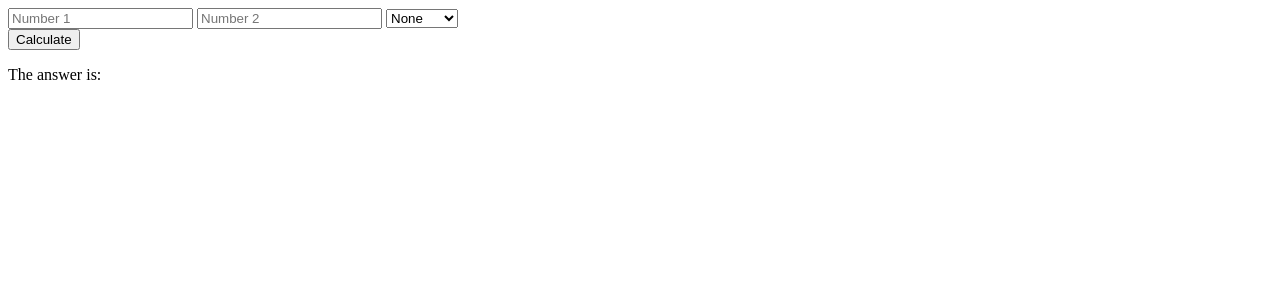
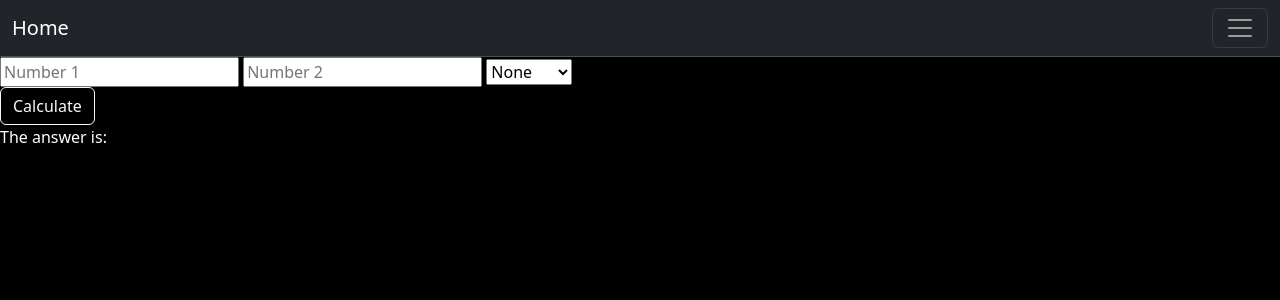
Before and after one commit to Cam2007209/PHPLessons2, a PHP site: page /calculator.php in a window 1280 px wide. Shown: the top 300 px of the page. Run offline with PHP 8.4, Linux system fonts and the light colour scheme.

Commit message:
Update calculator.php

```diff
--- a/calculator.php
+++ b/calculator.php
@@ -4,8 +4,44 @@
     <meta charset="UTF-8">
     <meta name="viewport" content="width=device-width, initial-scale=1.0">
     <title>Document</title>
+    <link href="https://cdn.jsdelivr.net/npm/bootstrap@5.3.3/dist/css/bootstrap.min.css" rel="stylesheet" integrity="sha384-QWTKZyjpPEjISv5WaRU9OFeRpok6YctnYmDr5pNlyT2bRjXh0JMhjY6hW+ALEwIH" crossorigin="anonymous">
+    <style>
+body{
+    background-color:black;
+    color:white;
+}
+
+    </style>
 </head>
 <body>
+<nav class="navbar bg-dark border-bottom border-body" data-bs-theme="dark">
+  <div class="container-fluid">
+    <a class="navbar-brand" href="Calendar.php">Home</a>
+    <button class="navbar-toggler" type="button" data-bs-toggle="collapse" data-bs-target="#navbarSupportedContent" aria-controls="navbarSupportedContent" aria-expanded="false" aria-label="Toggle navigation">
+      <span class="navbar-toggler-icon"></span>
+    </button>
+    <div class="collapse navbar-collapse" id="navbarSupportedContent">
+      <ul class="navbar-nav me-auto mb-2 mb-lg-0">
+        <li class="nav-item">
+          <a class="nav-link active" aria-current="page" href="Calendar.php">Calendar</a>
+        </li>
+        <li class="nav-item">
+          <a class="nav-link" href="Calculator.php">Calculator</a>
+        </li>
+        <li class="nav-item dropdown">
+          <a class="nav-link dropdown-toggle" href="#" role="button" data-bs-toggle="dropdown" aria-expanded="false">
+            More Pages
+          </a>
+          <ul class="dropdown-menu">
+            <li><a class="dropdown-item" href="datatypes.php">Data Types</a></li>
+            <li><a class="dropdown-item" href="operators.php">Operators</a></li>
+            <li><a class="dropdown-item" href="index.php">Index</a></li>
+          </ul>
+        </li>
+      </ul>
+    </div>
+  </div>
+</nav>
     <form>
         <input type="text" name="num1" placeholder="Number 1">
         <input type="text" name="num2" placeholder="Number 2">
@@ -17,7 +53,7 @@
             <option>Divide</option>
         </select>
         <br>
-        <button type="submit" name="submit" value="submit">Calculate</button>
+        <button type="submit"  name="submit" value="submit" class="btn btn-outline-light">Calculate</button>
     </form>
     <p>The answer is:</p>
     <?php
@@ -43,5 +79,6 @@
             }
         }
     ?>
+    <script src="https://cdn.jsdelivr.net/npm/bootstrap@5.3.3/dist/js/bootstrap.bundle.min.js" integrity="sha384-YvpcrYf0tY3lHB60NNkmXc5s9fDVZLESaAA55NDzOxhy9GkcIdslK1eN7N6jIeHz" crossorigin="anonymous"></script>
 </body>
 </html>
```
